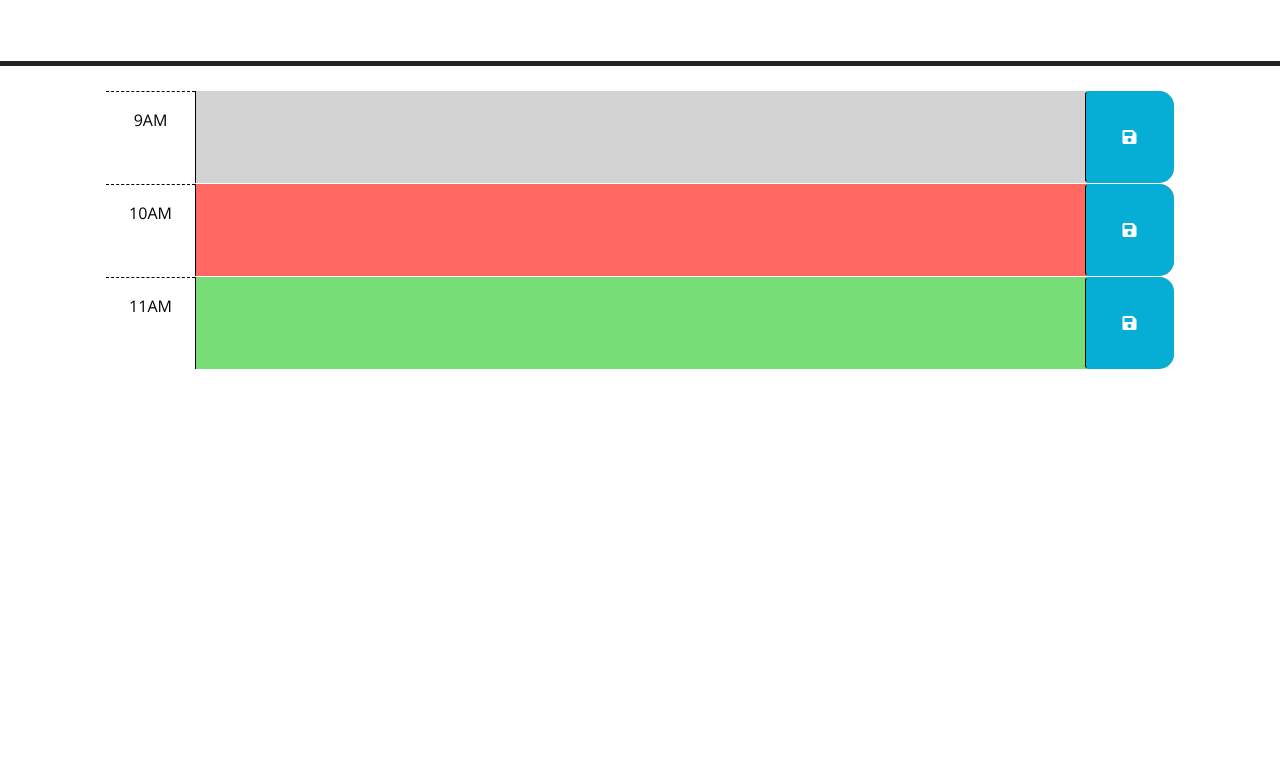
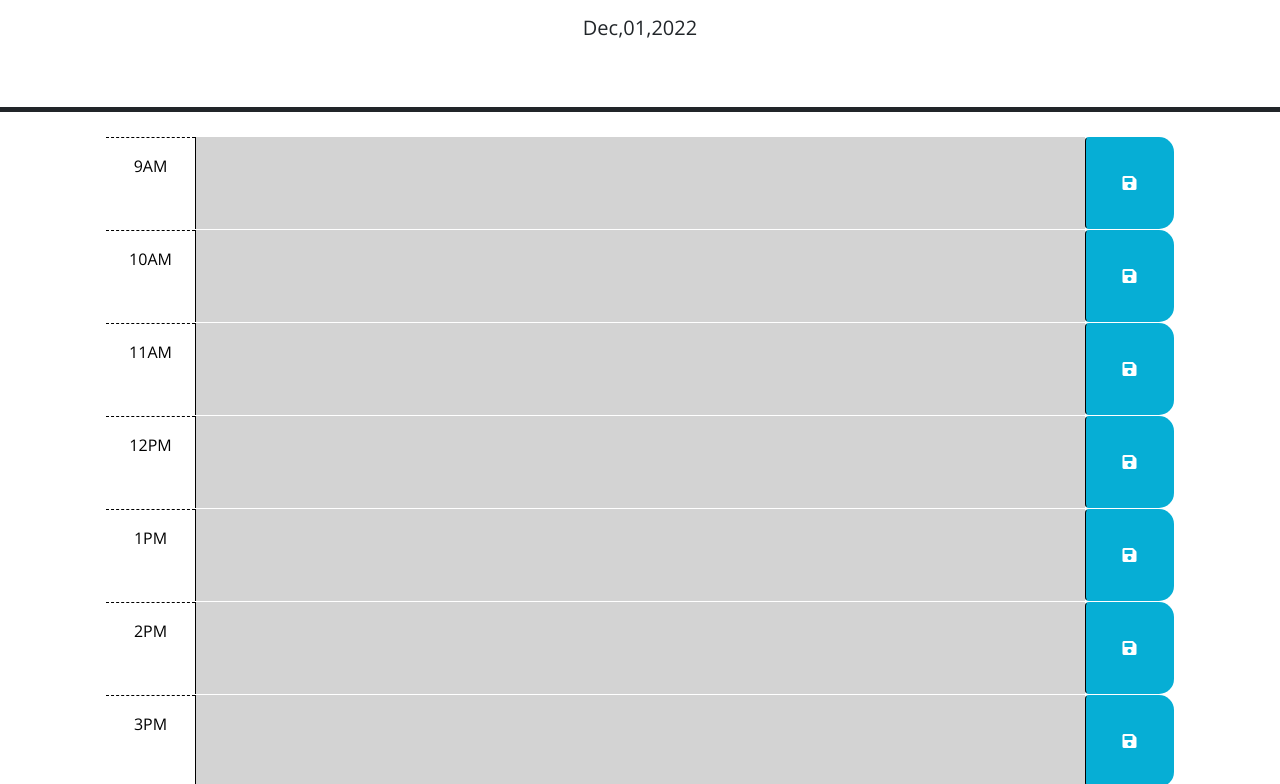
Before and after one commit to anomic84/Challenge-5-Work-Day-Scheduler, a plain HTML site: page index.html in a window 1280 px wide. Shown: the part 166-950 px from the top of the page. Before the commit the page ends 800 px from the top, so only its background shows below. Drawn offline with nearby package versions, Linux system fonts and the light colour scheme.

Commit message:
added Jquery function linking the time in the app to real time. Made a smart for loop. Set the class of col to continuously update with current time to show whether in past, present or future, by color. Added save button function to save what you enter in each hour section. Added it to JSON to save even when you refresh

```diff
--- a/index.html
+++ b/index.html
@@ -20,27 +20,14 @@
         <p id="currentDay" class="lead"></p>
     </header>
     <div class="container-lg px-5">
-        <!-- Use class for "past", "present", and "future" to apply styles to the
-        time-block divs accordingly. The javascript will need to do this by
-        adding/removing these classes on each div by comparing the hour in the
-        id to the current hour. The html provided below is meant to be an example
-        demonstrating how the css provided can be leveraged to create the
-        desired layout and colors. The html below should be removed or updated
-        in the finished product. Remember to delete this comment once the
-        code is implemented.
-        -->
-
-        <!-- Example of a past time block. The "past" class adds a gray background color. -->
-        <div id="hour-9" class="row time-block past">
+        <div id="9" class="row time-block">
             <div class="col-2 col-md-1 hour text-center py-3">9AM</div>
             <textarea class="col-8 col-md-10 description" rows="3"> </textarea>
             <button class="btn saveBtn col-2 col-md-1" aria-label="save">
                 <i class="fas fa-save" aria-hidden="true"></i>
             </button>
         </div>
-
-        <!-- Example of a a present time block. The "present" class adds a red background color. -->
-        <div id="hour-10" class="row time-block present">
+        <div id="10" class="row time-block">
             <div class="col-2 col-md-1 hour text-center py-3">10AM</div>
             <textarea class="col-8 col-md-10 description" rows="3"> </textarea>
             <button class="btn saveBtn col-2 col-md-1" aria-label="save">
@@ -48,9 +35,50 @@
             </button>
         </div>
 
-        <!-- Example of a future time block. The "future" class adds a green background color. -->
-        <div id="hour-11" class="row time-block future">
+        <div id="11" class="row time-block">
             <div class="col-2 col-md-1 hour text-center py-3">11AM</div>
+            <textarea class="col-8 col-md-10 description" rows="3"> </textarea>
+            <button class="btn saveBtn col-2 col-md-1" aria-label="save">
+                <i class="fas fa-save" aria-hidden="true"></i>
+            </button>
+        </div>
+        <div id="12" class="row time-block">
+            <div class="col-2 col-md-1 hour text-center py-3">12PM</div>
+            <textarea class="col-8 col-md-10 description" rows="3"> </textarea>
+            <button class="btn saveBtn col-2 col-md-1" aria-label="save">
+                <i class="fas fa-save" aria-hidden="true"></i>
+            </button>
+        </div>
+        <div id="13" class="row time-block">
+            <div class="col-2 col-md-1 hour text-center py-3">1PM</div>
+            <textarea class="col-8 col-md-10 description" rows="3"> </textarea>
+            <button class="btn saveBtn col-2 col-md-1" aria-label="save">
+                <i class="fas fa-save" aria-hidden="true"></i>
+            </button>
+        </div>
+        <div id="14" class="row time-block">
+            <div class="col-2 col-md-1 hour text-center py-3">2PM</div>
+            <textarea class="col-8 col-md-10 description" rows="3"> </textarea>
+            <button class="btn saveBtn col-2 col-md-1" aria-label="save">
+                <i class="fas fa-save" aria-hidden="true"></i>
+            </button>
+        </div>
+        <div id="15" class="row time-block">
+            <div class="col-2 col-md-1 hour text-center py-3">3PM</div>
+            <textarea class="col-8 col-md-10 description" rows="3"> </textarea>
+            <button class="btn saveBtn col-2 col-md-1" aria-label="save">
+                <i class="fas fa-save" aria-hidden="true"></i>
+            </button>
+        </div>
+        <div id="16" class="row time-block">
+            <div class="col-2 col-md-1 hour text-center py-3">4PM</div>
+            <textarea class="col-8 col-md-10 description" rows="3"> </textarea>
+            <button class="btn saveBtn col-2 col-md-1" aria-label="save">
+                <i class="fas fa-save" aria-hidden="true"></i>
+            </button>
+        </div>
+        <div id="17" class="row time-block">
+            <div class="col-2 col-md-1 hour text-center py-3">5PM</div>
             <textarea class="col-8 col-md-10 description" rows="3"> </textarea>
             <button class="btn saveBtn col-2 col-md-1" aria-label="save">
                 <i class="fas fa-save" aria-hidden="true"></i>
--- a/script.js
+++ b/script.js
@@ -1,23 +1,38 @@
-// Wrap all code that interacts with the DOM in a call to jQuery to ensure that
-// the code isn't run until the browser has finished rendering all the elements
-// in the html.
+var saveBtn = $(".saveBtn")
+
 $(function () {
-    // TODO: Add a listener for click events on the save button. This code should
-    // use the id in the containing time-block as a key to save the user input in
-    // local storage. HINT: What does `this` reference in the click listener
-    // function? How can DOM traversal be used to get the "hour-x" id of the
-    // time-block containing the button that was clicked? How might the id be
-    // useful when saving the description in local storage?
-    //
-    // TODO: Add code to apply the past, present, or future class to each time
-    // block by comparing the id to the current hour. HINTS: How can the id
-    // attribute of each time-block be used to conditionally add or remove the
-    // past, present, and future classes? How can Day.js be used to get the
-    // current hour in 24-hour time?
-    //
-    // TODO: Add code to get any user input that was saved in localStorage and set
-    // the values of the corresponding textarea elements. HINT: How can the id
-    // attribute of each time-block be used to do this?
-    //
-    // TODO: Add code to display the current date in the header of the page.
+    var currentDate = dayjs().format('MMM' + ',' + 'DD' + ',' + 'YYYY')
+    $("#currentDay").text(currentDate)
+
+    var currentTime = dayjs().hour()
+    var timeBlock = $(".time-block")
+    // Smart for loop
+    timeBlock.each(function () {
+        var hour = parseInt($(this).attr("id"))
+        // Set the class of col to present/past/future so colors visually reflect where user is at in the day
+        if (hour === currentTime) {
+            $(this).children(".col-md-10").attr("class", "present col-md-10 description")
+        } else if (hour < currentTime) {
+            $(this).children(".col-md-10").attr("class", "past col-md-10 description")
+        } else {
+            $(this).children(".col-md-10").attr("class", "future col-md-10 description")
+        }
+    })
+    // save button to local storage
+    saveBtn.on("click", function (event) {
+        event.preventDefault()
+        var value = $(this).siblings(".col-md-10").val().replace(key)
+        var key = $(this).parent().attr("id")
+        localStorage.setItem(key, JSON.stringify(value))
+    })
+    //jquery function to save text in each box to JSON
+    $("#9 textarea").val(JSON.parse(localStorage.getItem("9")))
+    $("#10 textarea").val(JSON.parse(localStorage.getItem("10")))
+    $("#11 textarea").val(JSON.parse(localStorage.getItem("11")))
+    $("#12 textarea").val(JSON.parse(localStorage.getItem("12")))
+    $("#13 textarea").val(JSON.parse(localStorage.getItem("13")))
+    $("#14 textarea").val(JSON.parse(localStorage.getItem("14")))
+    $("#15 textarea").val(JSON.parse(localStorage.getItem("15")))
+    $("#16 textarea").val(JSON.parse(localStorage.getItem("16")))
+    $("#17 textarea").val(JSON.parse(localStorage.getItem("17")))
 });
```
Also changed, not shown: 1 other file.
